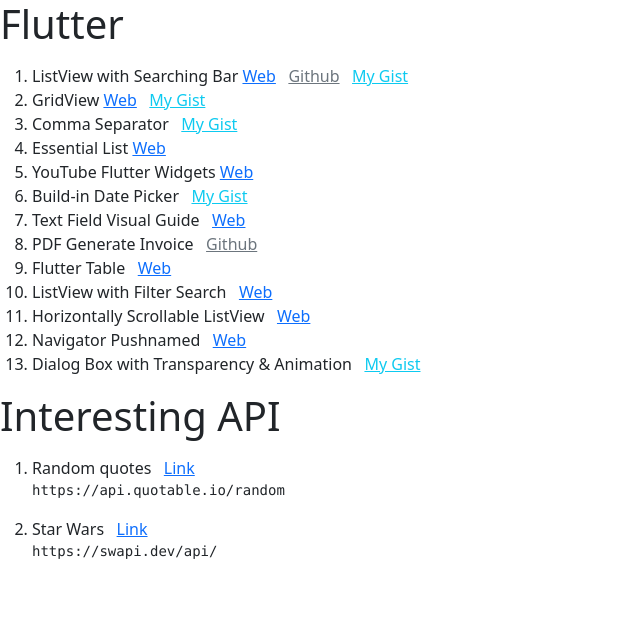
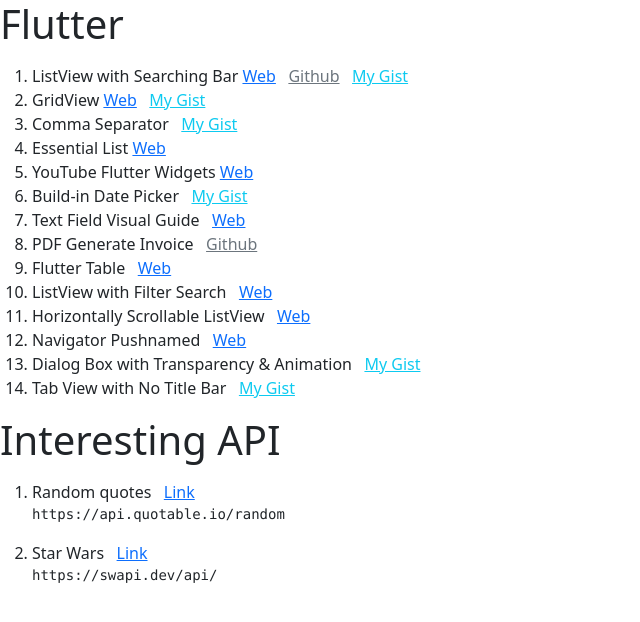
Before and after one commit to h4r1/web-reference, a plain HTML site: page index.html in a window 1280 px wide. Shown: the whole page, without its empty margins (0-640 px from the left). Drawn offline with nearby package versions, Linux system fonts and the light colour scheme.

Commit message:
Adding TabView with no title bar

```diff
--- a/index.html
+++ b/index.html
@@ -15,7 +15,7 @@
 
       <h1>Flutter</h1>
 
-      <p><ol>
+<p><ol>
       	<li>ListView with Searching Bar
 <a class="link-primary" href='https://medium.com/codechai/a-simple-search-bar-in-flutter-f99aed68f523' target="_blank">Web</a>
 &nbsp;
@@ -83,7 +83,13 @@
 <a class="link-info" href='https://gist.github.com/h4r1/44fcd755eac0a1ec5fe4c4d1aa9cb14a' target="_blank">My Gist</a>
 	</li>
 
-      </ol></p>
+      	<li>Tab View with No Title Bar
+&nbsp;
+<a class="link-info" href='https://gist.github.com/h4r1/9869f86491dad17e474dd2e3dbb0ed37' target="_blank">My Gist</a>
+	</li>
+
+
+</ol></p>
 
 <h1>Interesting API</h1>
 	<p><ol>
```
